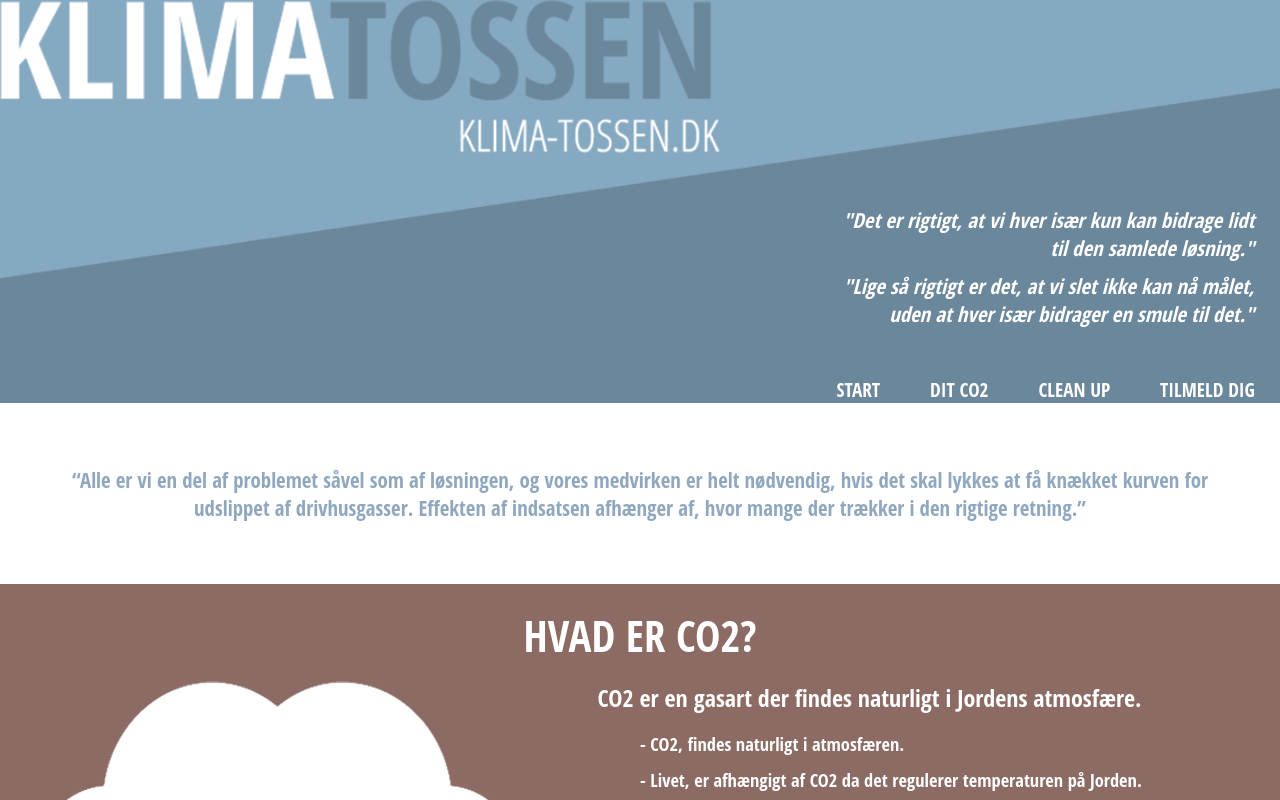
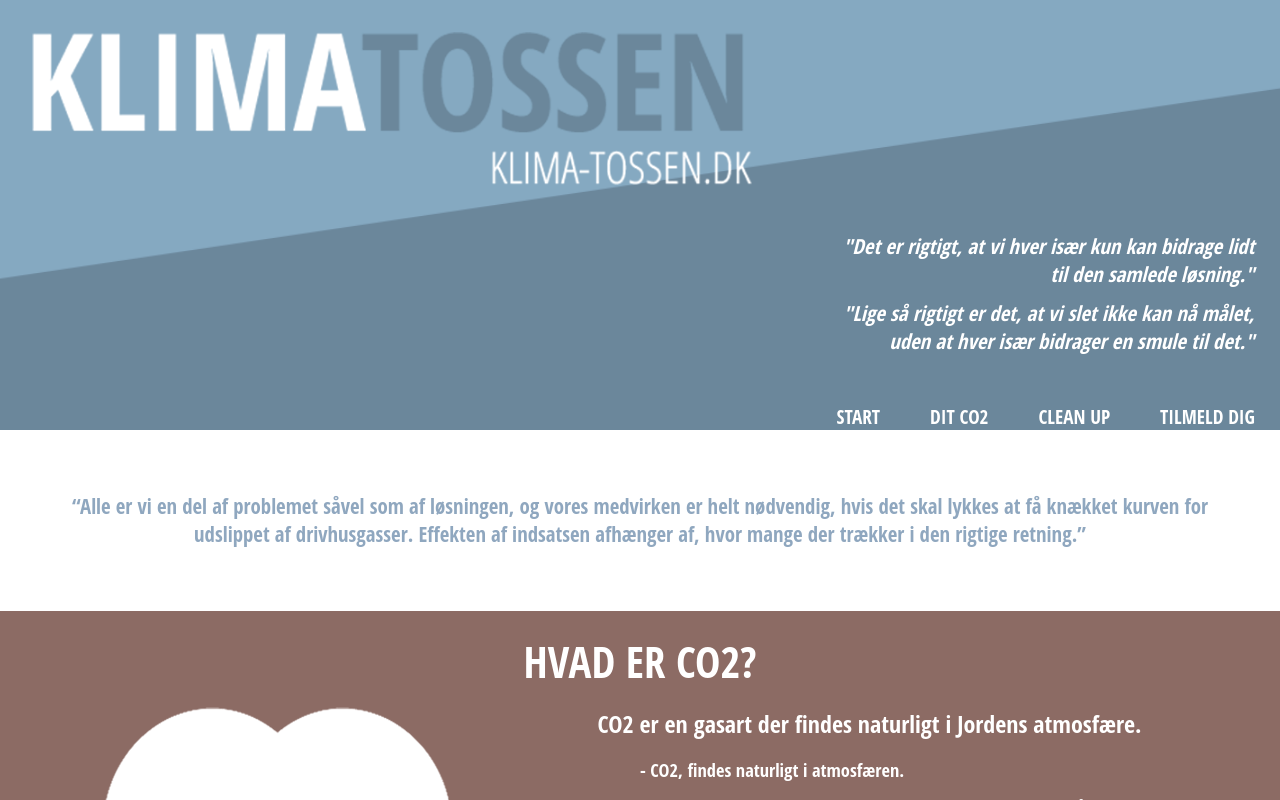
Before and after one commit to Emsenparry/climat-tossen, a React (Create React App) app in the folder climate-goals/: page / in a window 1280 px wide. Shown: the top 800 px of the page. Built offline with nearby package versions, Linux system fonts and the light colour scheme.

Commit message:
scss header changes

```diff
--- a/climate-goals/src/components/partials/header/header.module.scss
+++ b/climate-goals/src/components/partials/header/header.module.scss
@@ -6,9 +6,9 @@
     background-size: cover;
     img{
         width: 45em;
+        margin: 2em;
     }
     .bottomRight{
-        margin-top: 3em;
         p{
             text-align: right;
             color: $white;
```
